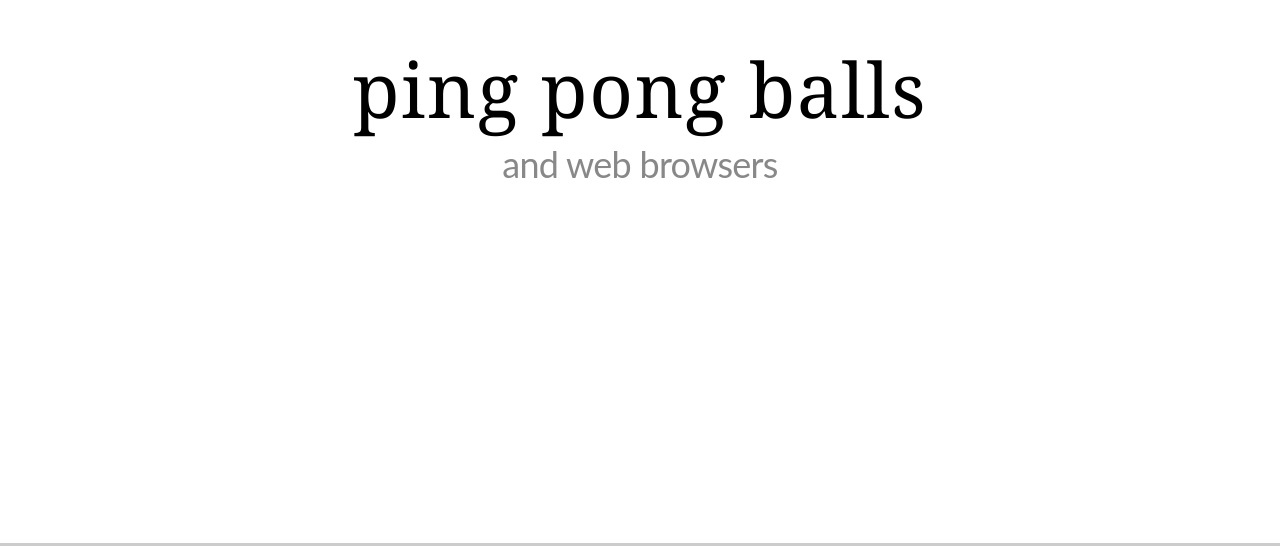
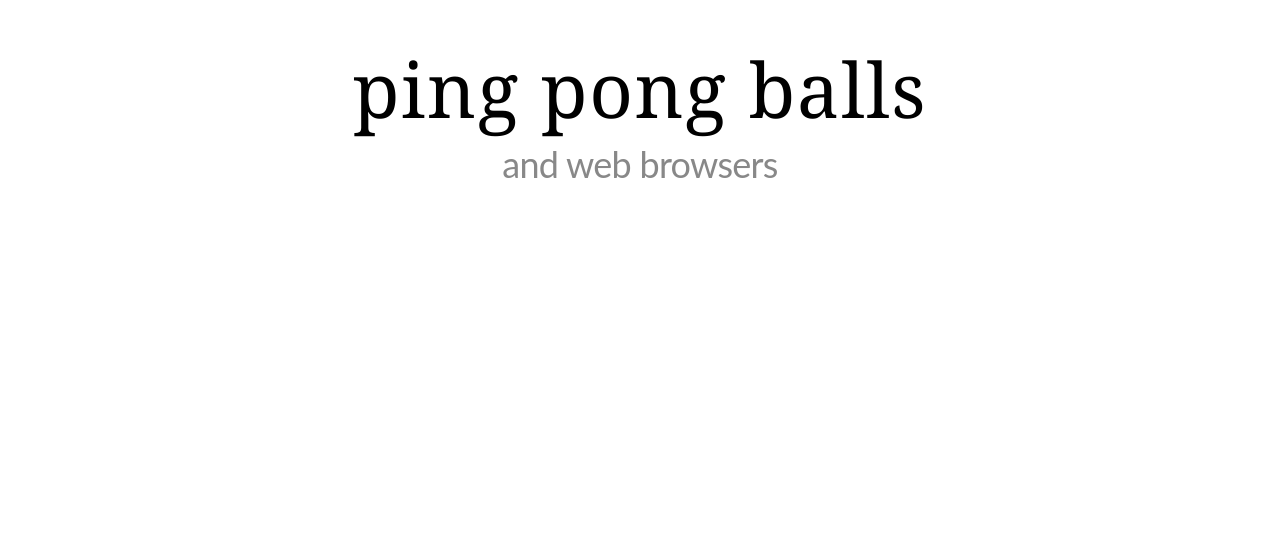
Before and after one commit to benfoxall/ogn-jan, a website: page public/index.html in a window 1280 px wide. Shown: the part 254-800 px from the top of the page. Drawn offline with nearby package versions, Linux system fonts and the light colour scheme; files that its build step writes are made by us from their sources.

Commit message:
no progress

```diff
--- a/public/index.html
+++ b/public/index.html
@@ -182,7 +182,7 @@ mybutton.onclick = function(){
 			// https://github.com/hakimel/reveal.js#configuration
 			Reveal.initialize({
 				controls: false,
-				progress: true,
+				progress: false,
 				history: true,
 				center: true,
 				margin: 0,
```
